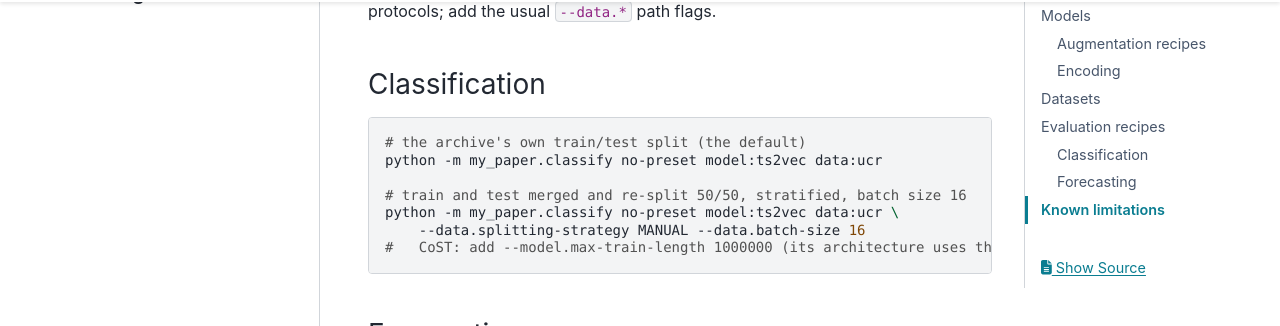
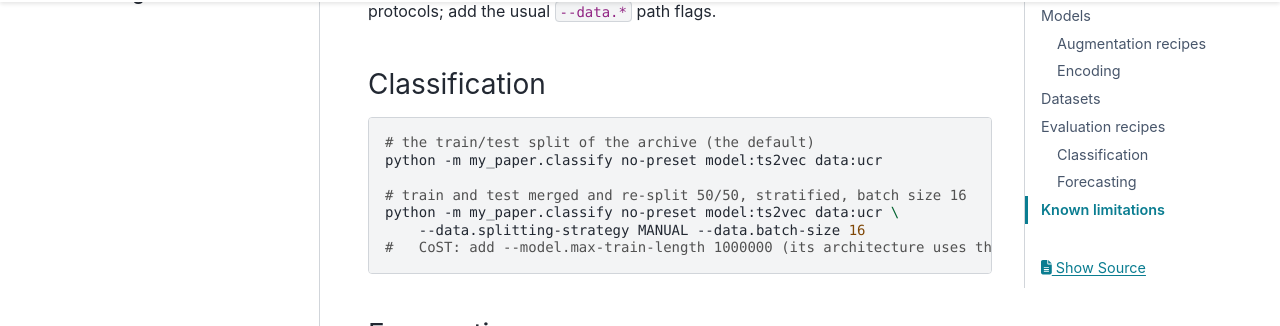
Before and after one commit to chronocratic/tslab, a Sphinx documentation site: the page built from docs/chronocratic.md, in a window 1280 px wide and 900 px high, scrolled down 2279 px. Shown: the part 126-452 px from the top of the window. Built offline with Sphinx 7.4.7 and the PyData theme 0.15.4, drawn with Linux system fonts in a browser that asks for light colours; the version number could not be read and is left out.

Commit message:
style: reword the last inanimate possessive

````diff
--- a/docs/chronocratic.md
+++ b/docs/chronocratic.md
@@ -91,7 +91,7 @@ add the usual `--data.*` path flags.
 ### Classification
 
 ```bash
-# the archive's own train/test split (the default)
+# the train/test split of the archive (the default)
 python -m my_paper.classify no-preset model:ts2vec data:ucr
 
 # train and test merged and re-split 50/50, stratified, batch size 16
````
